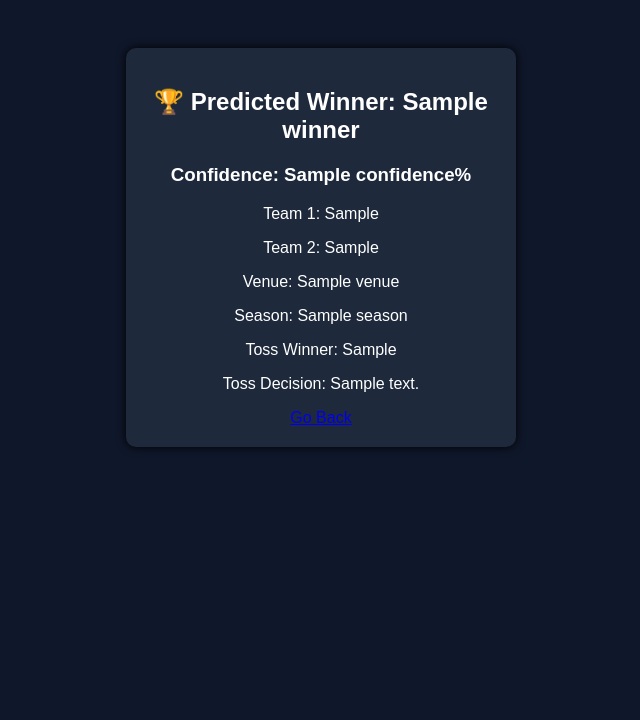
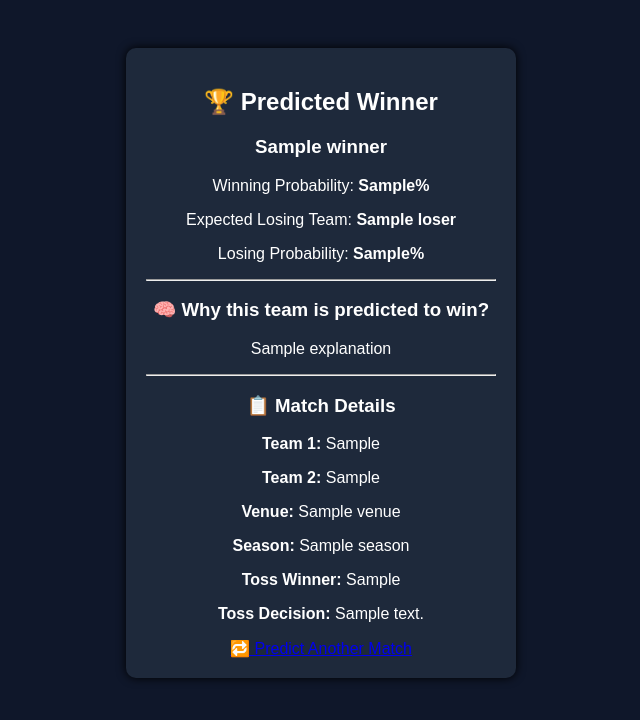
Before and after one commit to naga-vamsi-tech/odi-predictor, a Flask app: template templates/result.html in a window 1280 px wide. Shown: the top 720 px of the page, without its empty margins (319-959 px from the left). Run offline with Flask 3, Linux system fonts and the light colour scheme; the template is opened without the code that fills it: most values are stand-ins (such as "Sample title", 1, 10 or a date in 2020); parts of the project's set-up code (start-up, migrations or seed data) failed here and were passed over.

Commit message:
Revamp prediction result HTML structure and styling

```diff
--- a/templates/result.html
+++ b/templates/result.html
@@ -1,23 +1,41 @@
 <!DOCTYPE html>
 <html>
 <head>
+<title>Prediction Result</title>
 <link rel="stylesheet" href="{{ url_for('static', filename='style.css') }}">
 </head>
 
 <body>
 <div class="container">
 
-<h2>🏆 Predicted Winner: {{ winner }}</h2>
-<h3>Confidence: {{ confidence }}%</h3>
+<h2>🏆 Predicted Winner</h2>
 
-<p>Team 1: {{ team1 }}</p>
-<p>Team 2: {{ team2 }}</p>
-<p>Venue: {{ venue }}</p>
-<p>Season: {{ season }}</p>
-<p>Toss Winner: {{ toss_winner }}</p>
-<p>Toss Decision: {{ toss_decision }}</p>
+<div class="result-box winner">
+<h3>{{ winner }}</h3>
+<p>Winning Probability: <b>{{ winner_prob }}%</b></p>
+</div>
 
-<a href="/">Go Back</a>
+<div class="result-box loser">
+<p>Expected Losing Team: <b>{{ loser }}</b></p>
+<p>Losing Probability: <b>{{ loser_prob }}%</b></p>
+</div>
+
+<hr>
+
+<h3>🧠 Why this team is predicted to win?</h3>
+<p>{{ explanation }}</p>
+
+<hr>
+
+<h3>📋 Match Details</h3>
+<p><b>Team 1:</b> {{ team1 }}</p>
+<p><b>Team 2:</b> {{ team2 }}</p>
+<p><b>Venue:</b> {{ venue }}</p>
+<p><b>Season:</b> {{ season }}</p>
+<p><b>Toss Winner:</b> {{ toss_winner }}</p>
+<p><b>Toss Decision:</b> {{ toss_decision }}</p>
+
+<a href="/" class="back-btn">🔁 Predict Another Match</a>
 
 </div>
 </body>
```
